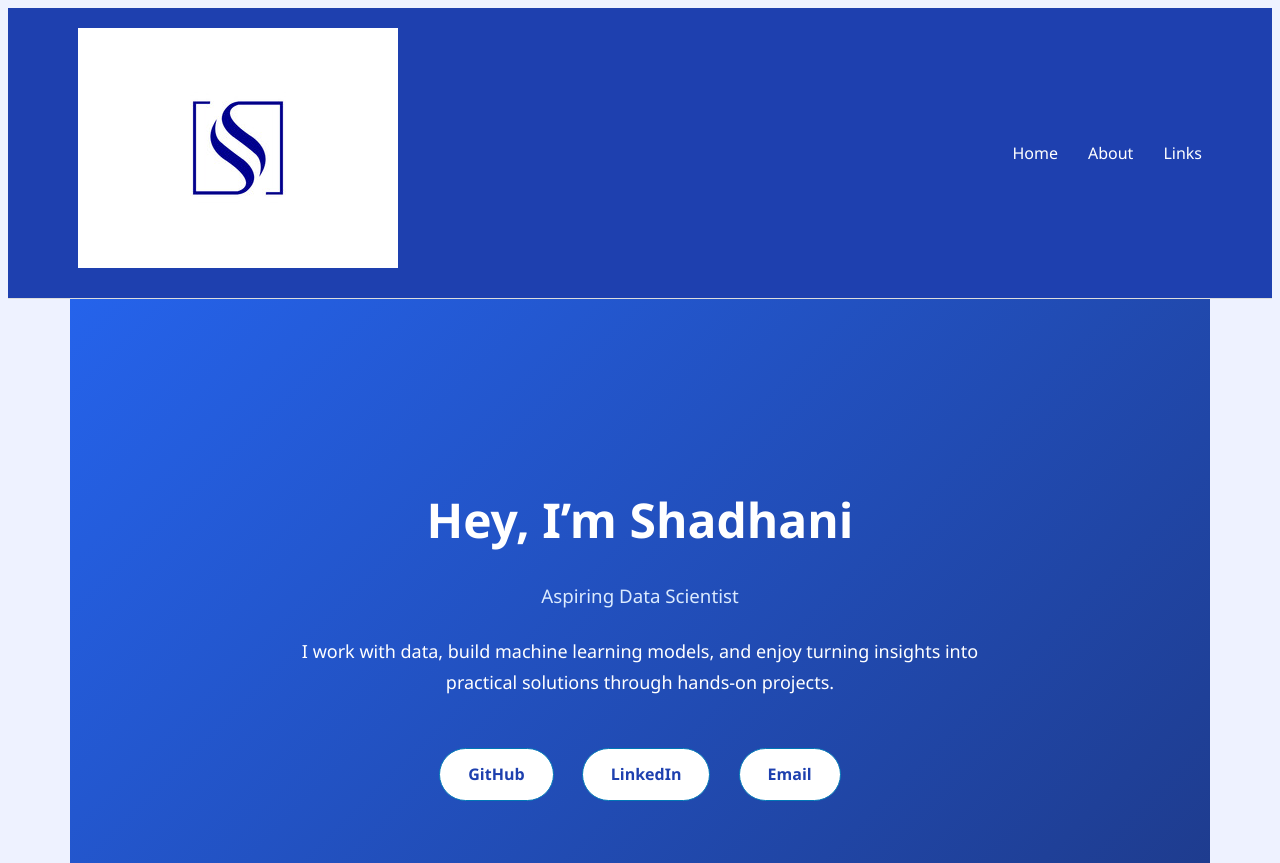
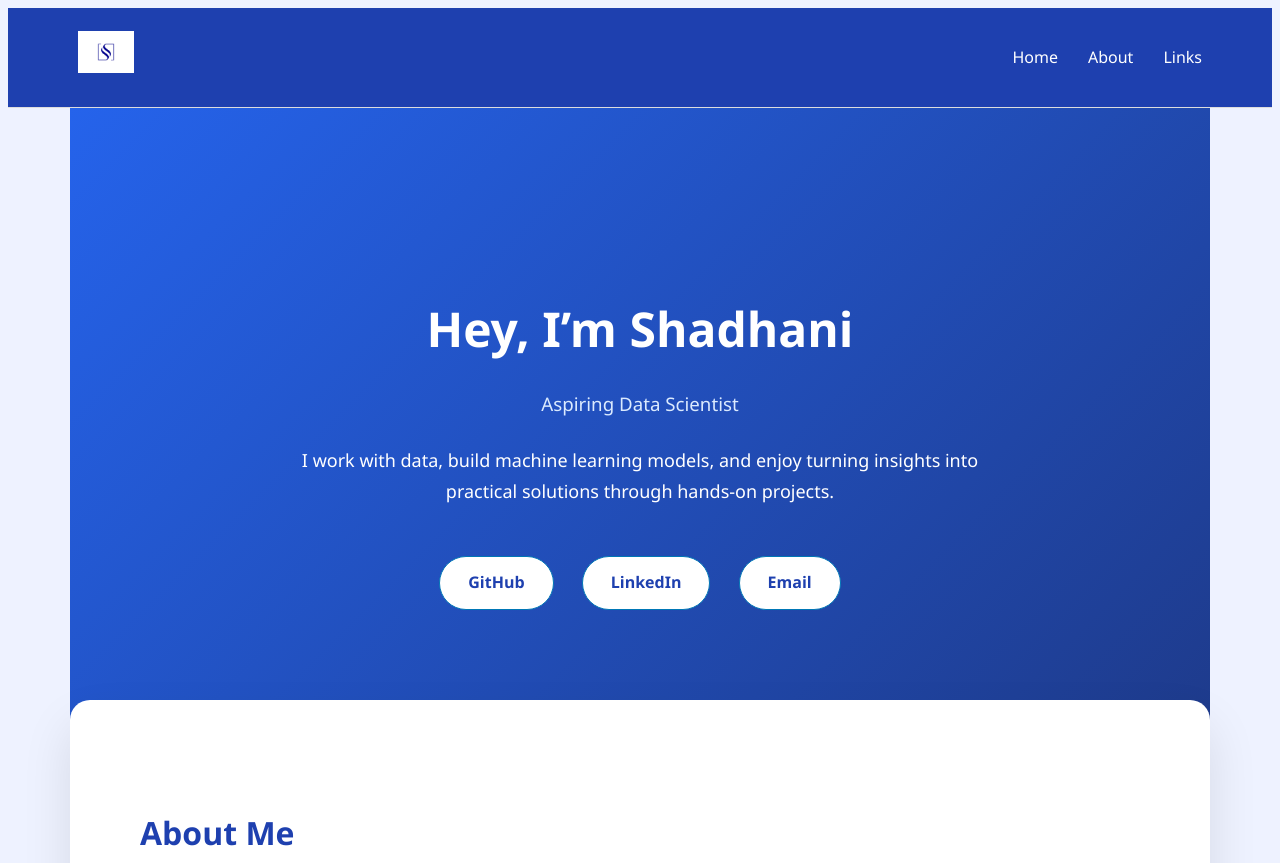
Before and after one commit to Shadhani2531/shadhanishambharkar.github.io, a plain HTML site: page index.html in a window 1280 px wide. Shown: the top 863 px of the page. Drawn offline with Linux system fonts and the light colour scheme.

Commit message:
Update style.css

```diff
--- a/style.css
+++ b/style.css
@@ -13,6 +13,11 @@ body {
 }
 
 /* NAVBAR */
+.logo img {
+    height: 42px;
+    width: auto;
+}
+
 nav {
     display: flex;
     justify-content: space-between;
```
